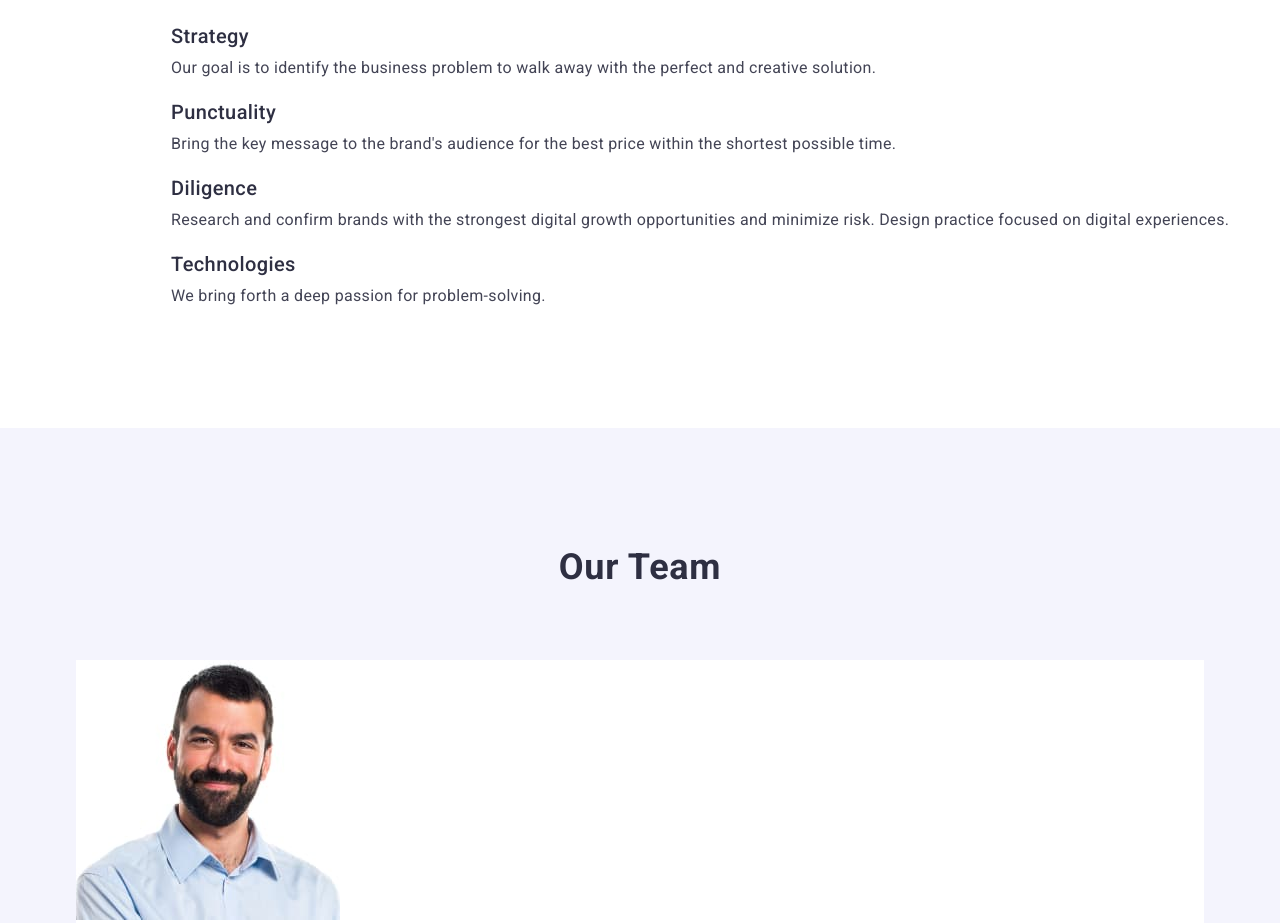
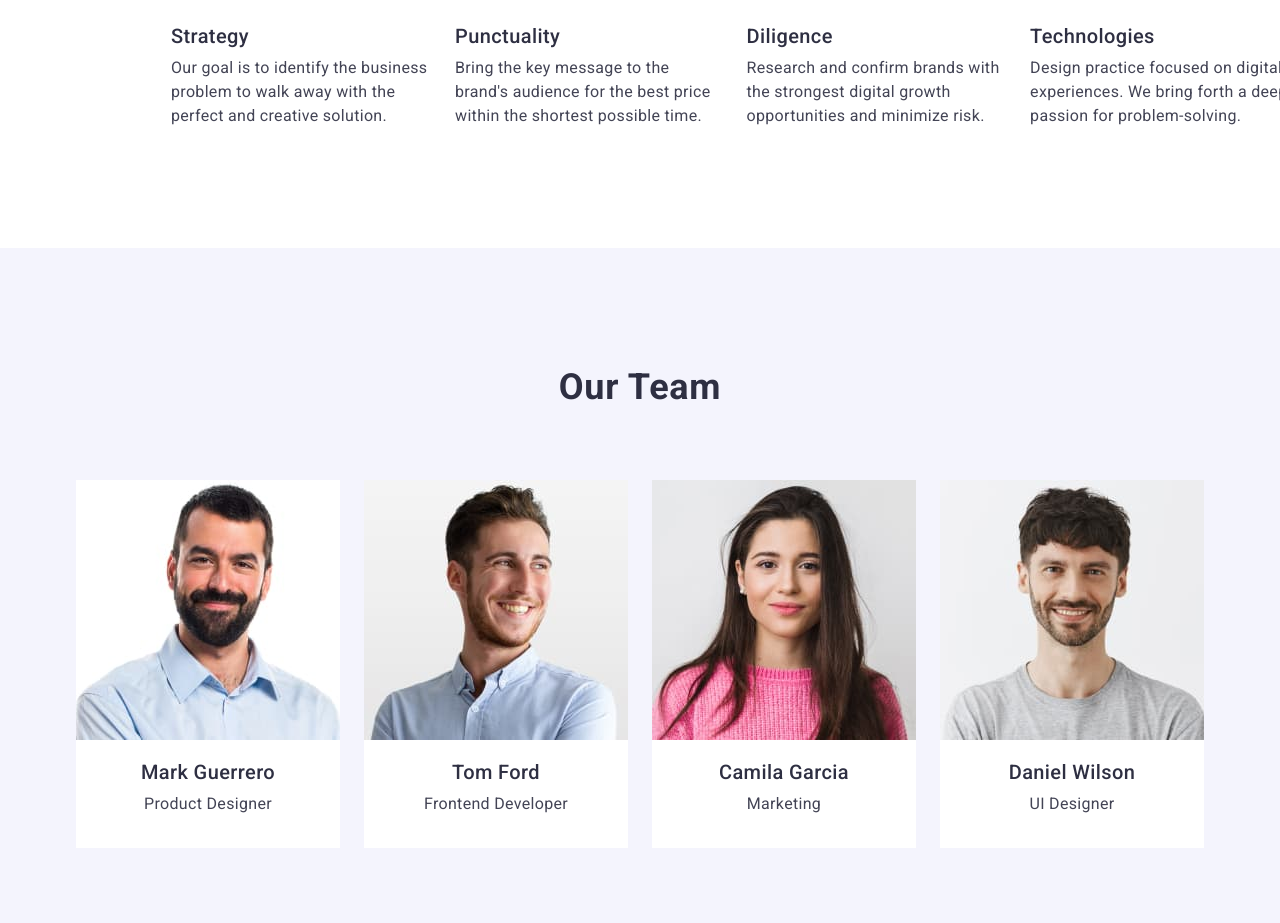
Before and after one commit to PerepichaiNV/goit-markup-hw-03, a plain HTML site: page index.html in a window 1280 px wide. Shown: the part 959-1882 px from the top of the page. Drawn offline with nearby package versions, Linux system fonts and the light colour scheme.

Commit message:
Add files via upload

```diff
--- a/css/styles.css
+++ b/css/styles.css
@@ -16,6 +16,8 @@ ul,ol {
 button {
     cursor:pointer;
 }
+
+img {display: block;}
 
 .container {
     width: 1158px;
@@ -172,9 +174,14 @@ background-color: #404bbf;
 
 }
 .benefits-list {
+    display: flex;
+    gap: 24px;
 }
+
 .benefits-list-item {
+    width: calc((100%-72px)/4);
 }
+
 .benefits-title {
     font-weight: 700;
     font-size: 36px;
@@ -216,6 +223,8 @@ color: #2e2f42;
 margin-bottom: 72px;
 }
 .team-list {
+    display: flex;
+    gap: 24px;
 }
 .team-list-item
 {background-color: #FFFFFF;
@@ -226,6 +235,8 @@ font-size: 20px;
 line-height: 1.2;
 letter-spacing: 0.02em;
 color: #2e2f42;
+text-align: center;
+margin-bottom: 8px;
 }
 .team-list-job {
 font-weight: 400;
@@ -233,6 +244,8 @@ font-size: 16px;
 line-height: 1.5;
 letter-spacing: 0.02em;
 color: #434455;
+text-align: center;
+margin-bottom: 32px;
 }
 /* #endregion Our Team */
 /*  #region Our portfolio*/
@@ -251,8 +264,13 @@ color: #2e2f42;
 margin-bottom: 72px;
 }
 .portfolio-list {
+    display: flex;
+    flex-wrap: wrap;
+    column-gap: 24px;
+    row-gap: 48px;
 }
 .portfolio-list-item {
+    width: calc((100%-48px)/3);
 }
 
 .portfolio-list-service {
--- a/index.html
+++ b/index.html
@@ -61,12 +61,12 @@ problem to walk away with the perfect and creative solution. </p>
                     <h3 class="benefits-item-title">Diligence</h3>
                     <p class="benefits-item-text">
                        Research and confirm brands with the strongest digital growth opportunities and minimize risk.
-Design practice focused on digital experiences.
+
                     </p>
                 </li>
                 <li class="benefits-list-item">
                     <h3 class="benefits-item-title">Technologies</h3>
-                    <p class="benefits-item-text">We bring forth a deep passion for problem-solving.
+                    <p class="benefits-item-text">Design practice focused on digital experiences. We bring forth a deep passion for problem-solving.
                     </p>
                 </li>
             </ul>
```
